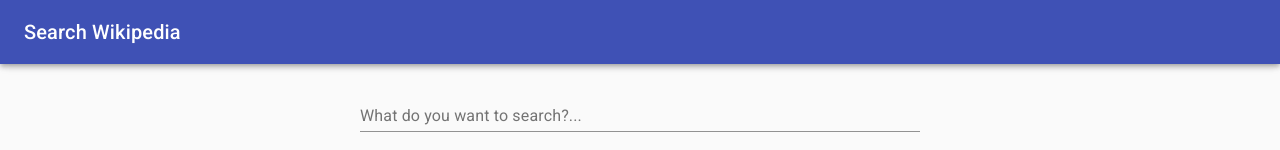
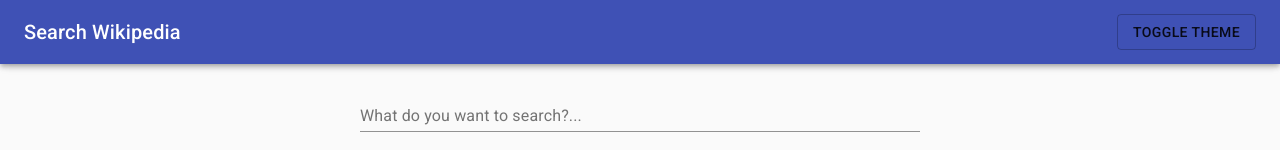
Before and after one commit to instrumaniak/wikisearch-ts, a React (Create React App) app: page / in a window 1280 px wide. Shown: the top 150 px of the page. Built offline with nearby package versions, Linux system fonts and the light colour scheme.

Commit message:
Implemented default light/dark theme toggling

```diff
--- a/src/components/App.tsx
+++ b/src/components/App.tsx
@@ -5,7 +5,7 @@
 import TextField from "@material-ui/core/TextField"
 import LinearProgress from "@material-ui/core/LinearProgress"
 import CssBaseline from "@material-ui/core/CssBaseline"
-import { createMuiTheme } from "@material-ui/core/styles"
+import { MuiThemeProvider, createMuiTheme } from "@material-ui/core/styles"
 import { StylesProvider } from "@material-ui/styles"
 
 import { ThemeProvider } from "styled-components"
@@ -13,12 +13,26 @@
 import ListGroup from "./ListGroup"
 import NavBar from "./NavBar"
 
-const defaultTheme = createMuiTheme()
+//const defaultTheme = createMuiTheme()
 
 const App: React.FC = () => {
   const [input, setInput] = useState<string>("") // search text input
   const [results, setResults] = useState<any[]>([]) // results data from API
   const [isLoading, setIsLoading] = useState<boolean>(false) // show loading bar
+  const [theme, setTheme] = useState<any>({
+    palette: {
+      type: "light"
+    }
+  }) // set theme: light / dark
+
+  const toggleTheme = () => {
+    let newPaletteType = theme.palette.type == "light" ? "dark" : "light"
+    setTheme({
+      palette: {
+        type: newPaletteType
+      }
+    })
+  }
 
   const handleInput = (event: React.ChangeEvent<HTMLInputElement>) => {
     setInput(event.target.value)
@@ -56,13 +70,16 @@
     }
   }
 
+  const muiTheme = createMuiTheme(theme)
+
   return (
     <StylesProvider injectFirst>
-      <ThemeProvider theme={defaultTheme}>
+      <MuiThemeProvider theme={muiTheme}>
+      <ThemeProvider theme={muiTheme}>
         <>
           <CssBaseline />
           { isLoading && <LinearProgress style={{ zIndex: 2000 }} /> }
-          <NavBar />
+          <NavBar toggleTheme={toggleTheme} />
 
           <div className="wiki-box">
             <TextField
@@ -94,6 +111,7 @@
           </div>
         </>
       </ThemeProvider>
+      </MuiThemeProvider>
     </StylesProvider>
   )
 }
--- a/src/components/ListItem.tsx
+++ b/src/components/ListItem.tsx
@@ -16,7 +16,8 @@
       padding: theme.spacing(2),
       marginBottom: theme.spacing(2),
       '&:hover': {
-        backgroundColor: Grey[200]
+        //backgroundColor: theme.palette.action.hover //Grey[200]
+        backgroundColor: theme.palette.type == "light" ? Grey[200] : Grey[700]
       }
     },
     title: {
--- a/src/components/NavBar.tsx
+++ b/src/components/NavBar.tsx
@@ -1,16 +1,38 @@
 // Top navbar component
 
 import React from "react"
+import { createStyles, makeStyles, Theme } from "@material-ui/core/styles"
 import AppBar from "@material-ui/core/AppBar"
 import Toolbar from "@material-ui/core/Toolbar"
 import Typography from "@material-ui/core/Typography"
+import Button from "@material-ui/core/Button"
 
-const NavBar: React.FC = () => {
+const useStyles = makeStyles((theme: Theme) =>
+  createStyles({
+    title: {
+      flexGrow: 1
+    }
+  })
+)
+
+interface INavBarProps {
+  toggleTheme: () => void
+}
+
+const NavBar: React.FC<INavBarProps> = ({ toggleTheme }) => {
+  const classes = useStyles()
+
   return (
     <>
       <AppBar>
         <Toolbar>
-          <Typography variant="h6">Search Wikipedia</Typography>
+          <Typography
+            className={classes.title}
+            variant="h6"
+          >
+            Search Wikipedia
+          </Typography>
+          <Button variant="outlined" onClick={ toggleTheme }>Toggle Theme</Button>
         </Toolbar>
       </AppBar>
       <Toolbar />
```
